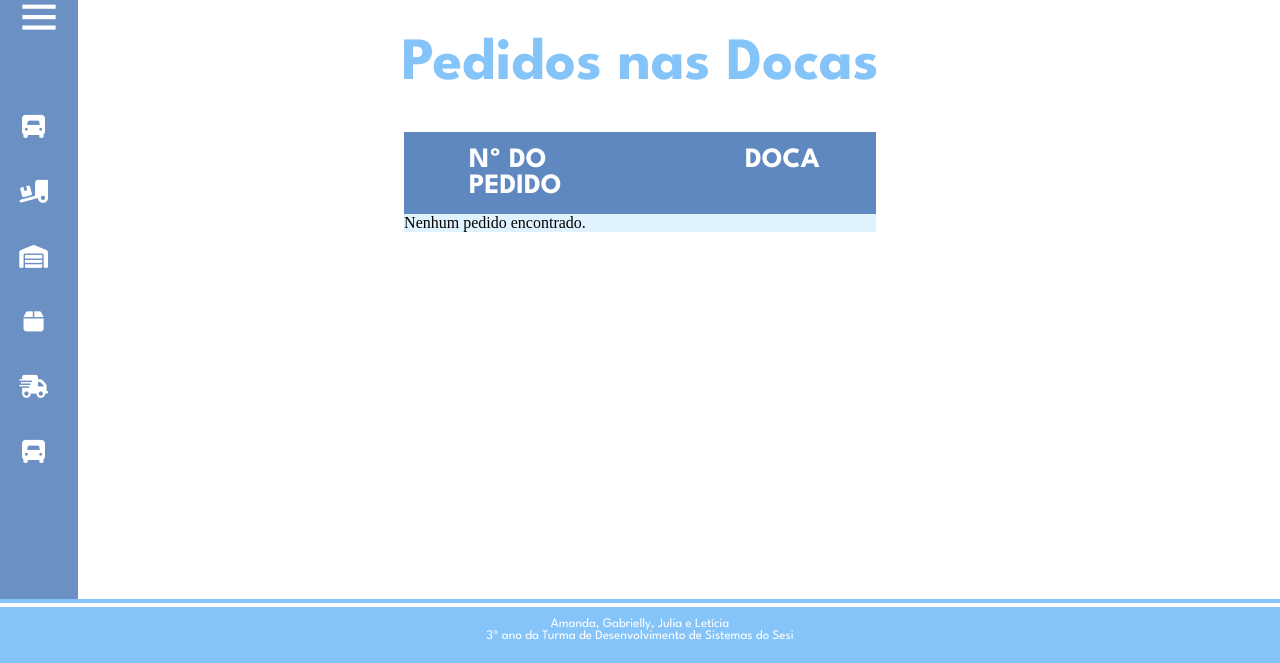
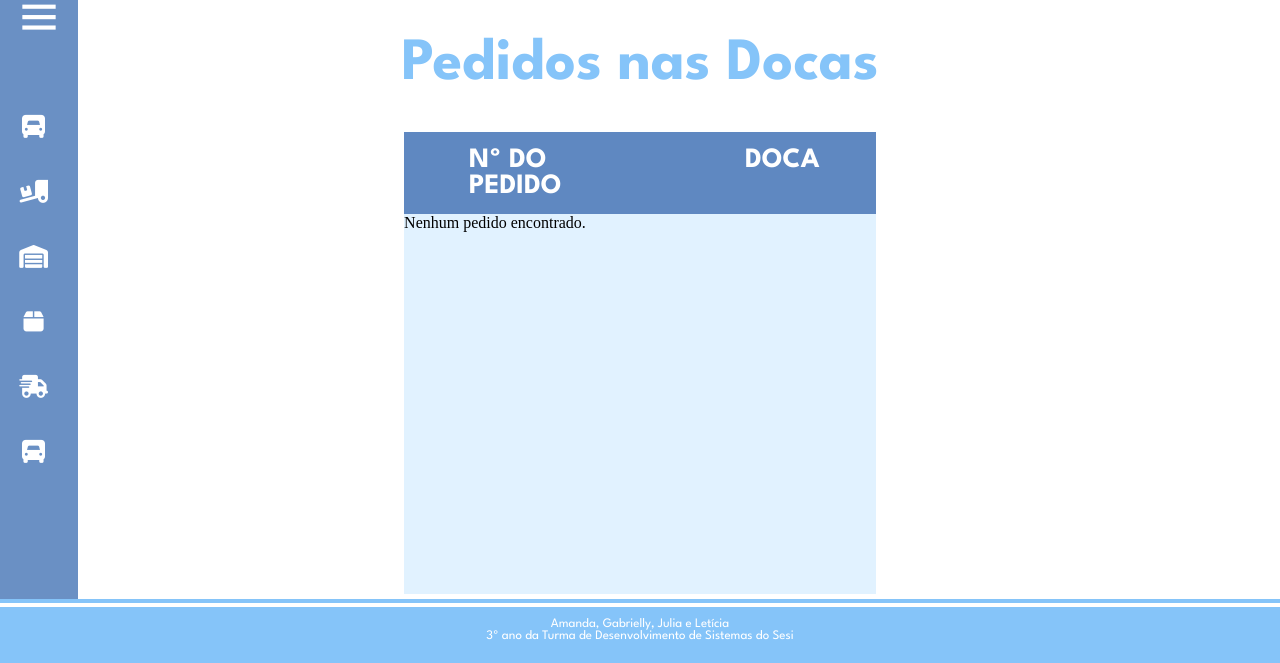
Before and after one commit to gabriellyzgoda/SA, a PHP site: page /pedidodoca.php in a window 1280 px wide. Shown: the part 137-800 px from the top of the page. Run offline with PHP 8.4, Linux system fonts and the light colour scheme; the visitor is signed in with stand-in values (Sample User, id 1); data that the repository does not hold is empty; some libraries are stand-ins or nearby versions.

Commit message:
pedidoDoca scroll

```diff
--- a/estiloPedidoDoca.css
+++ b/estiloPedidoDoca.css
@@ -99,3 +99,9 @@
     background-color: #718fc3;
     transition: all 0.3s ease;
 }
+
+.quadroConteudoDocas {
+    display: block;
+    overflow-y: scroll;
+    height: 380px;
+}
--- a/pedidodoca.php
+++ b/pedidodoca.php
@@ -191,6 +191,7 @@ if(!isset($_SESSION['email'])) {
               <p class="p1">Nº DO PEDIDO</p>
               <P class="p2">DOCA</P>
             </div>
+            <div class="quadroConteudoDocas">
               <?php
               // Consulta para obter pedidos distintos com uma única doca associada
               $sql = "
@@ -225,6 +226,7 @@ if(!isset($_SESSION['email'])) {
           </div>
         </div>
     </div>
+</div>
 <?php
 include_once('footer.php');
 ?>
```
Lines whose indentation alone changed are shown as unchanged.
